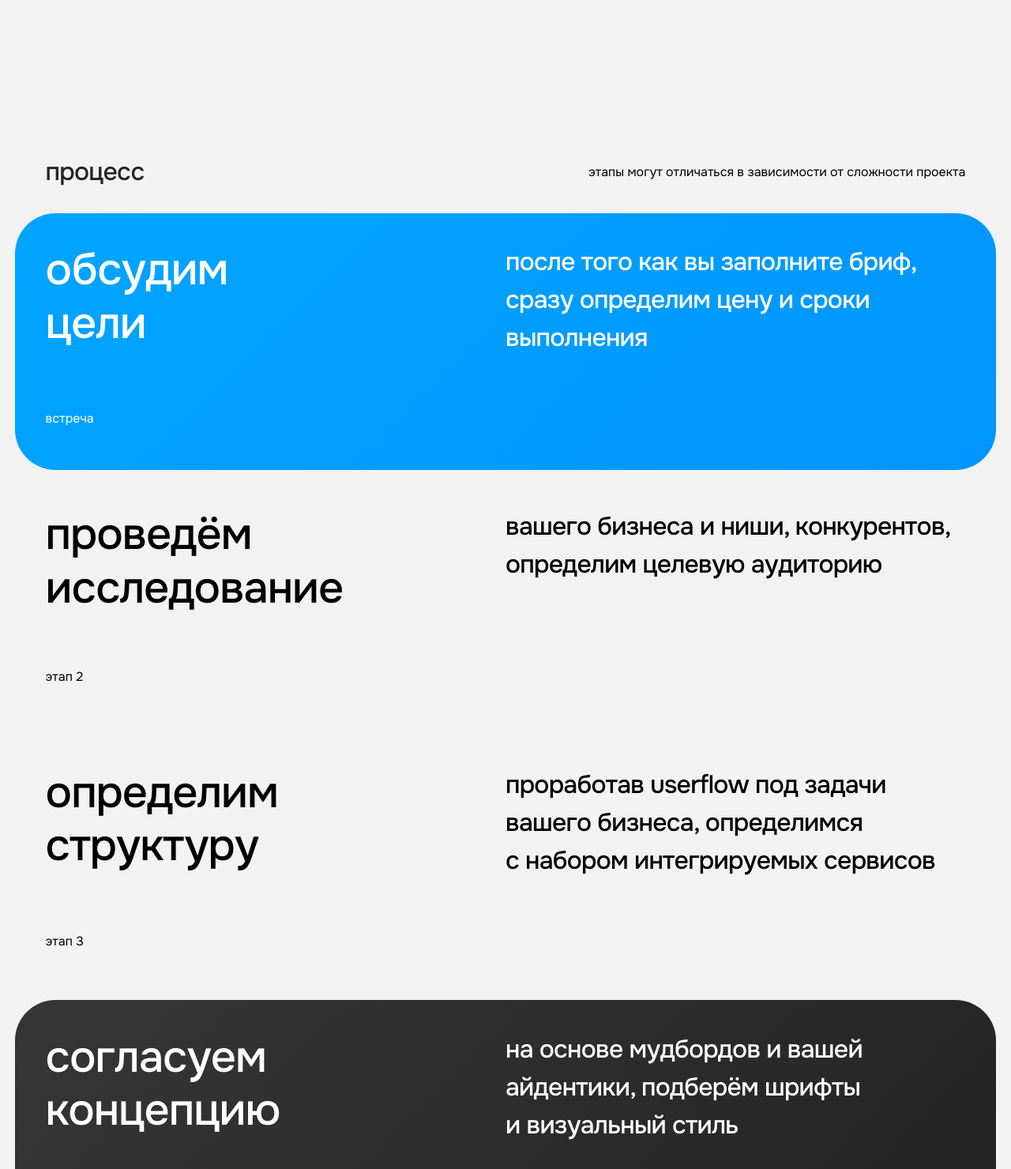
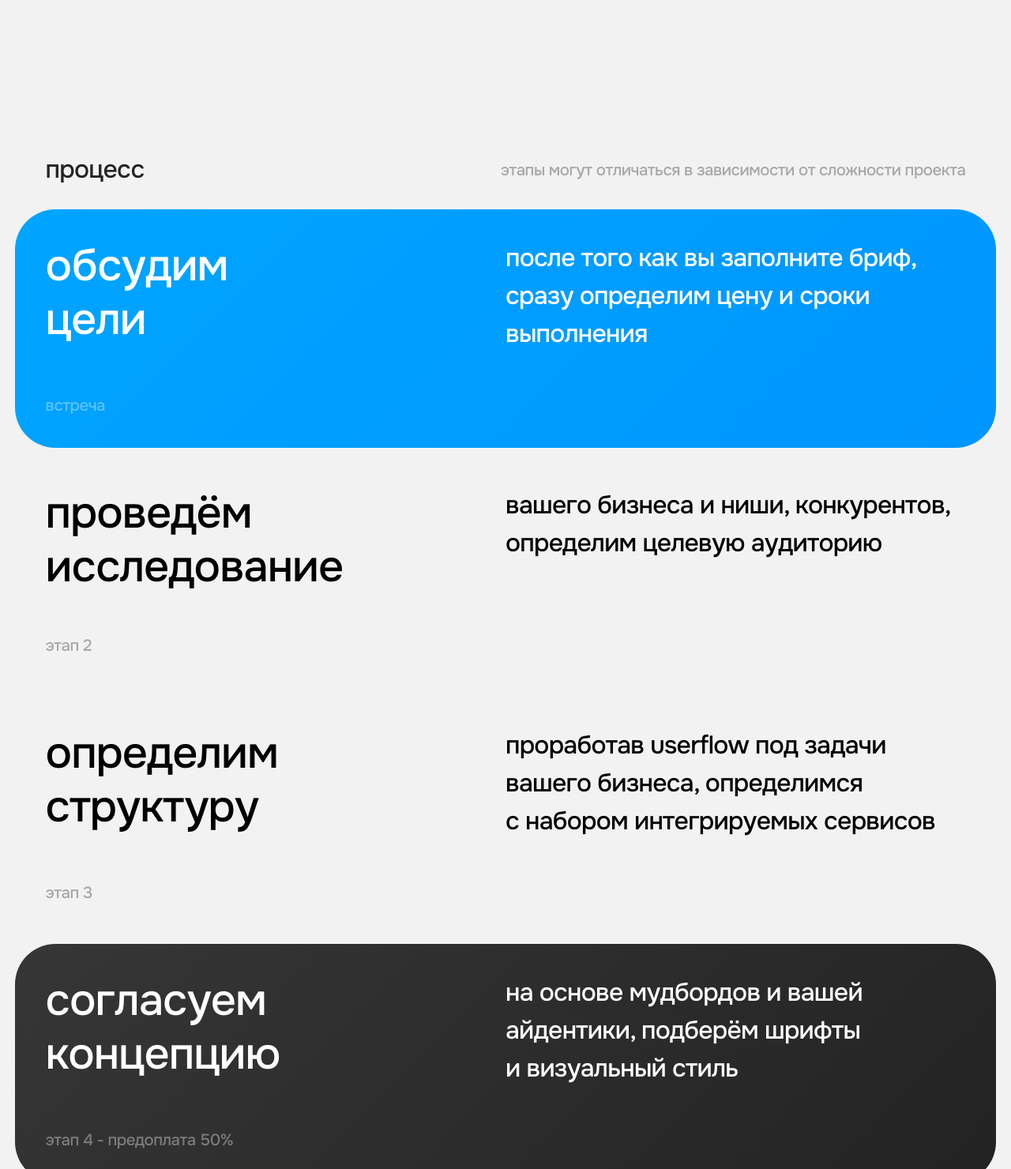
Before and after one commit to whanya/arrowww, a Django app: page / in a window 1280 px wide. Shown: the part 5020-6500 px from the top of the page at 79% size. Run offline with Django 5.2, Linux system fonts and the light colour scheme.

Commit message:
обновил классы текста

```diff
--- a/web/templates/web/index.html
+++ b/web/templates/web/index.html
@@ -20,21 +20,21 @@
             <nav class="nav">
                 <ul class="nav-list">
                     <li class="nav-item">
-                        <a href="#about" class="nav-link">мы</a>
+                        <a href="#about" class="text-main">мы</a>
                     </li>
                     <li class="nav-item">
-                        <a href="#process" class="nav-link">процесс</a>
+                        <a href="#process" class="text-main">процесс</a>
                     </li>
                     <li class="nav-item">
-                        <a href="#services" class="nav-link">услуги</a>
+                        <a href="#services" class="text-main">услуги</a>
                     </li>
                     <li class="nav-item">
-                        <a href="#contacts" class="nav-link">контакты</a>
+                        <a href="#contacts" class="text-main">контакты</a>
                     </li>
                 </ul>
             </nav>
             <a href="#contacts" class="cta-button">
-                <span class="cta-button-text">обсудить проект</span>
+                <span class="text-main">обсудить проект</span>
                 <img src="{% static 'web/images//logo_m_w.svg' %}" alt="Arrowww" class="cta-button-icon">
             </a>
         </div>
@@ -68,7 +68,7 @@
         <section class="hero" id="hero">
             <div class="container">
                 <div class="location">
-                    <span class="location-text">г. хабаровск</span>
+                    <span class="text-main">г. хабаровск</span>
                     <img src="{% static 'web/images/footer-logo.svg' %}" alt="Arrowww" class="location-icon">
                 </div>
                 <div class="hero-info">
@@ -79,7 +79,7 @@
                         </h1>
                         <img src="{% static 'web/images/logo_m.svg' %}" alt="Arrowww" class="hero-icon">
                     </div>
-                    <p class="hero-subtext">
+                    <p class="text-main">
                         создаём сайты, которые<br>
                         <span style="color: #0095FF;">приносят прибыль</span>
                     </p>
@@ -93,21 +93,21 @@
                     <img src="{% static 'web/images/1.png' %}" alt="case1" class="case-image">
                     <div class="case-name-container">
                         <h3 class="case-title">премиум клининг</h3>
-                        <h3 class="case-desc" style="color:#242424;">лендинг</h3>
+                        <h3 class="text-main" style="color:#242424;">лендинг</h3>
                     </div>
                 </a>
                 <a href="{% url 'case1' %}" target="_blank" class="case-container" style="text-decoration-color: #242424;">
                     <img src="{% static 'web/images/2.png' %}" alt="case1" class="case-image">
                     <div class="case-name-container">
                         <h3 class="case-title">частная школа</h3>
-                        <h3 class="case-desc" style="color:#242424;">приложение на iPad</h3>
+                        <h3 class="text-main" style="color:#242424;">приложение на iPad</h3>
                     </div>
                 </a>
                 <a href="{% url 'case2' %}" target="_blank" class="case-container" style="text-decoration-color: #242424;">
                     <img src="{% static 'web/images/3.png' %}" alt="case1" class="case-image">
                     <div class="case-name-container">
                         <h3 class="case-title">студия бровей</h3>
-                        <h3 class="case-desc" style="color:#242424;">веб-сервис</h3>
+                        <h3 class="text-main" style="color:#242424;">веб-сервис</h3>
                     </div>
                 </a>
             </div>
@@ -228,7 +228,7 @@
             <div class="container">
                 <div class="process-title">
                     <h2 class="section-title">процесс</h2>
-                    <p class="process-subtext">этапы могут отличаться в зависимости от сложности проекта</p>
+                    <p class="text-main">этапы могут отличаться в зависимости от сложности проекта</p>
                 </div>
                 <div class="process-steps">
                     <article class="step" style="background: linear-gradient(135deg, #00a5ff, #0095ff);">
@@ -244,7 +244,7 @@
                                     выполнения
                                 </p>
                             </div>
-                            <p class="step-subtitle" style="color: white;">
+                            <p class="text-main" style="color: white;">
                                 встреча
                             </p>
                         </div>
@@ -261,7 +261,7 @@
                                     определим целевую аудиторию
                                 </p>
                             </div>
-                            <p class="step-subtitle">
+                            <p class="text-main">
                                 этап 2
                             </p>
                         </div>
@@ -279,7 +279,7 @@
                                     с набором интегрируемых сервисов
                                 </p>
                             </div>
-                            <p class="step-subtitle">
+                            <p class="text-main">
                                 этап 3
                             </p>
                         </div>
@@ -297,7 +297,7 @@
                                     и визуальный стиль
                                 </p>
                             </div>
-                            <p class="step-subtitle" style="color: white;">
+                            <p class="text-main" style="color: white;">
                                 этап 4 - предоплата 50%
                             </p>
                         </div>
@@ -315,7 +315,7 @@
                                     работа уникальна
                                 </p>
                             </div>
-                            <p class="step-subtitle">
+                            <p class="text-main">
                                 этап 5
                             </p>
                         </div>
@@ -333,7 +333,7 @@
                                     и google
                                 </p>
                             </div>
-                            <p class="step-subtitle">
+                            <p class="text-main">
                                 этап 6
                             </p>
                         </div>
@@ -351,7 +351,7 @@
                                     поможем в течение месяца
                                 </p>
                             </div>
-                            <p class="step-subtitle" style="color: white;">
+                            <p class="text-main" style="color: white;">
                                 этап 7 - постоплата 50%
                             </p>
                         </div>
@@ -364,7 +364,7 @@
             <div class="container">
                 <div class="services-side">
                     <h2 class="section-title">услуги</h2>
-                    <div class="services-info">
+                    <div class="text-main">
                         <p class="services-item">
                             в цены входит базовая<br>
                             оптимизация сайта под поисковые <br>
@@ -563,12 +563,12 @@
     <footer class="footer" id="footer">
         <div class="container">
             <div class="location">
-                <span class="location-text">г. хабаровск</span>
+                <span class="text-main">г. хабаровск</span>
                 <img src="{% static 'web/images/footer-logo.svg'%}" alt="Arrowww" class="location-icon">
             </div>
             <div class="footer-info">
                 <img src="{% static 'web/images/logo.svg' %}" alt="" class="footer-logo">
-                <span class="footer-text">
+                <span class="text-main">
                     ARROWWW 2025<br>
                     все права сохранены
                 </span>
```
